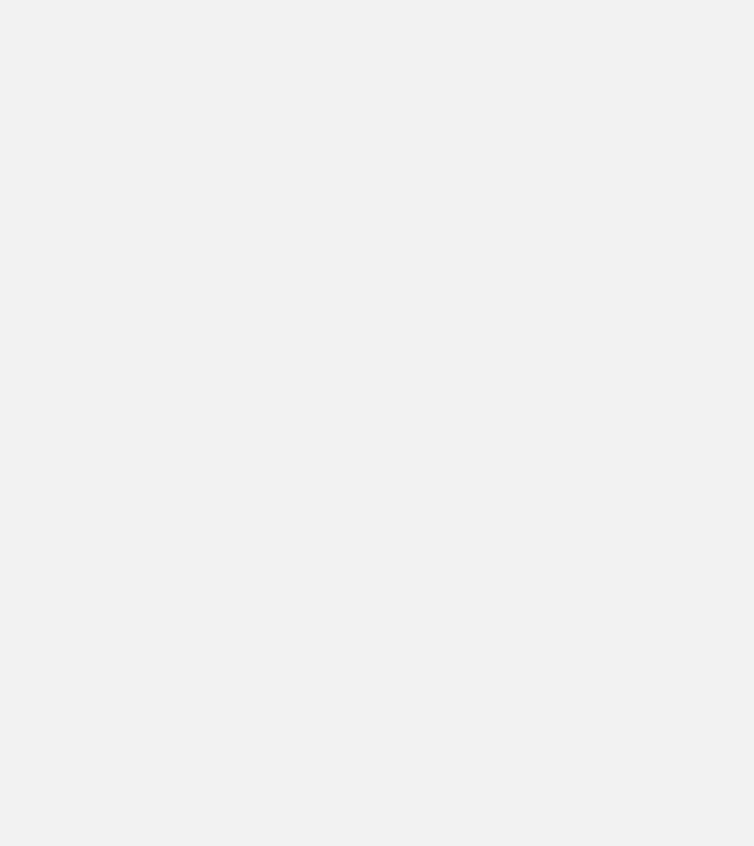
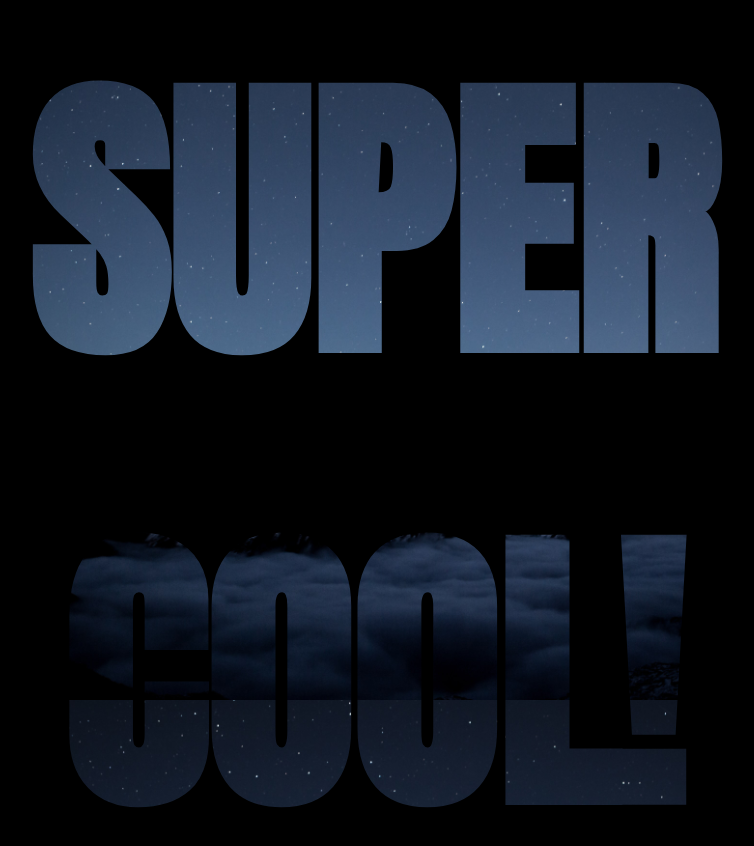
Before and after one commit to falconmasters/imagen-detras-de-texto-css, a plain HTML site: page index.html in a window 1280 px wide. Shown: the whole page, without its empty margins (269-1023 px from the left). Before the commit the page ends 800 px from the top, so only its background shows below. Drawn offline with Linux system fonts and the light colour scheme.

```diff
--- a/estilos.css
+++ b/estilos.css
@@ -9,3 +9,28 @@
     color: #fff;
     background-color: #f2f2f2;
 }
+
+.hero {
+	background: #000;
+	min-height: 100vh;
+	display: flex;
+	align-items: center;
+}
+
+.texto {
+	width: 100%;
+	color: transparent;
+	text-align: center;
+	text-transform: uppercase;
+	font-size: 300px;
+	font-weight: bold;
+
+	background-image: url('./img/2.jpg');
+	background-size: cover;
+	background-position-y: 700px;
+
+	background-clip: text;
+	-webkit-background-clip: text;
+
+	-webkit-text-fill-color: transparent;
+}
--- a/index.html
+++ b/index.html
@@ -11,6 +11,8 @@
 	<title>CSS | Imagen detras de Texto</title>
 </head>
 <body>
-
+	<div class="hero">
+		<h1 class="texto">Super Cool!</h1>
+	</div>
 </body>
 </html>
```
Also changed, not shown: img/thumb.png (added), 1 other file.
